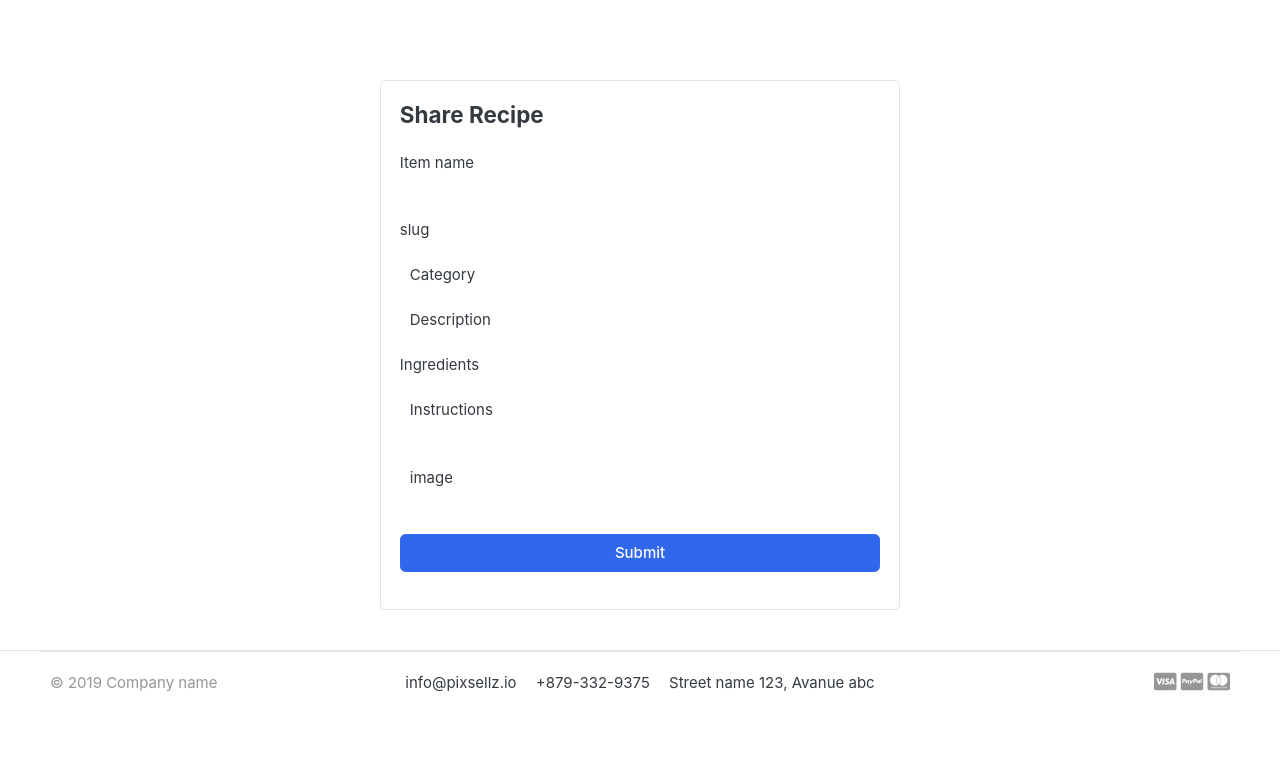
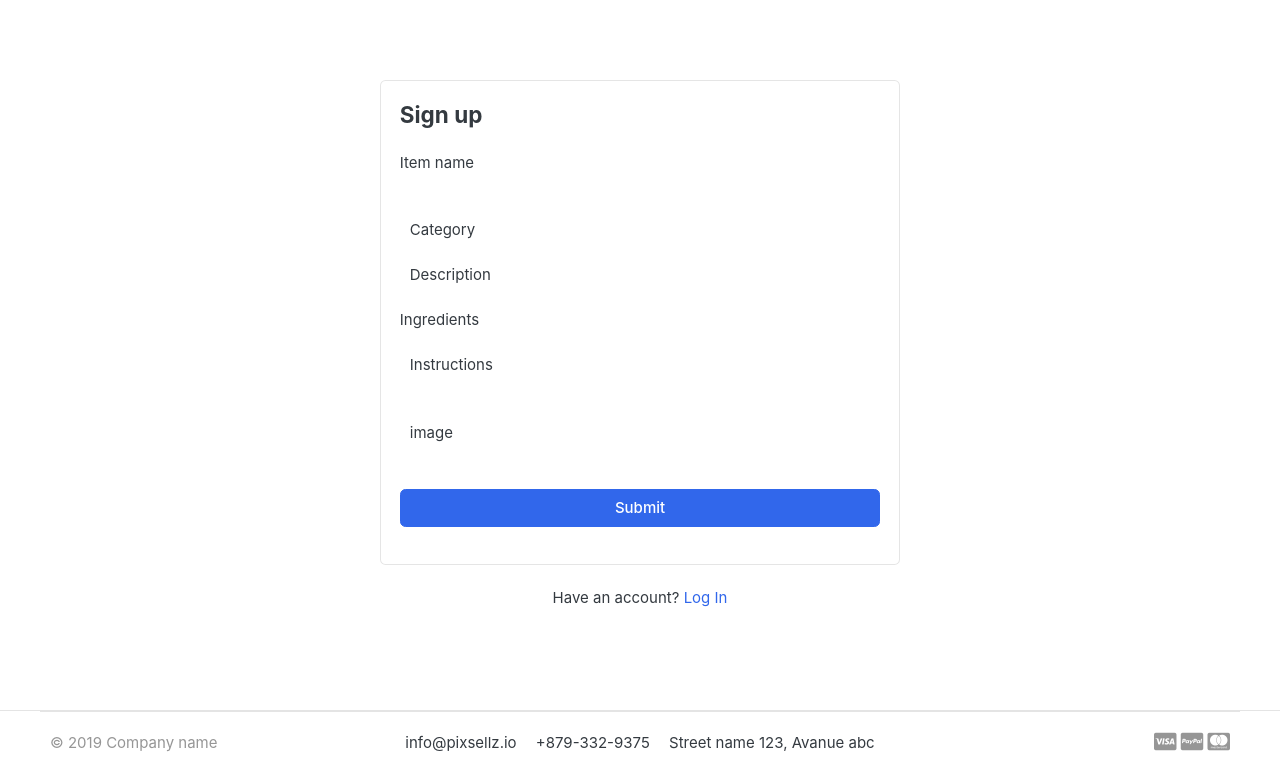
Before and after one commit to sheikhsohag/Django_Food_recipe, a Django app: template store/templates/menu_form.html in a window 1280 px wide. Shown: the part 114-888 px from the top of the page. Before the commit the page ends 806 px from the top, so only its background shows below. Run offline with Django 3.2, Linux system fonts and the light colour scheme; the template is opened without the code that fills it, so the values that code supplies are empty; some libraries are stand-ins or nearby versions; some web fonts are replaced.

Commit message:
auto slug create

```diff
--- a/store/forms.py
+++ b/store/forms.py
@@ -4,11 +4,11 @@
 class ProductForm(forms.ModelForm):
     class Meta:
         model = Product
-        fields = ['product_name', 'description', 'ingredients', 'instructions', 'image', 'category','slug']
+        fields = ['product_name', 'description', 'ingredients', 'instructions', 'image', 'category']
 
 
 
 class ProductForm(forms.ModelForm):
     class Meta:
         model = Product
-        fields = ['product_name', 'description', 'ingredients', 'instructions','image','slug','category',]
+        fields = ['product_name', 'description', 'ingredients', 'instructions','image','category',]
--- a/store/templates/menu_form.html
+++ b/store/templates/menu_form.html
@@ -5,7 +5,7 @@
       <!-- ============================ COMPONENT REGISTER   ================================= -->
       <div class="card mx-auto" style="max-width: 520px; margin-top: 40px">
         <article class="card-body">
-          <header class="mb-4"><h4 class="card-title">Share Recipe</h4></header>
+          <header class="mb-4"><h4 class="card-title">Sign up</h4></header>
           <form method="POST" enctype="multipart/form-data">
             {% csrf_token %}
             <div class="form-row">
@@ -17,11 +17,11 @@
               </div>
             </div>
 
-            <div class="form-group">
+            {% comment %} <div class="form-group">
               <label>slug</label>
               <br/>
                 {{form.slug}}
-            </div>
+            </div> {% endcomment %}
 
               <div class="col form-group">
                 <label>Category</label>
@@ -72,7 +72,8 @@
         <!-- card-body.// -->
       </div>
       <!-- card .// -->
-
+      <p class="text-center mt-4">Have an account? <a href="">Log In</a></p>
+      <br /><br />
       <!-- ============================ COMPONENT REGISTER  END.// ================================= -->
     </section>
 {% endblock%}
--- a/store/templates/update_recipe.html
+++ b/store/templates/update_recipe.html
@@ -17,11 +17,11 @@
               </div>
             </div>
 
-            <div class="form-group">
+            {% comment %} <div class="form-group">
               <label>slug</label>
               <br/>
                 {{form.slug}}
-            </div>
+            </div> {% endcomment %}
 
               <div class="col form-group">
                 <label>Category</label>
```
Also changed, not shown: store/views.py (+10 -4 lines), db.sqlite3, media/photos/products/Muglai.jpg (added), media/photos/products/Muglai_LrMvHzW.jpg (added), media/photos/products/adsing.jpg (added), media/photos/products/adsing_PuJyx4s.jpg (added), media/photos/products/fish_PZFxw7R.png (added), media/photos/products/polaw.jpg (deleted).
